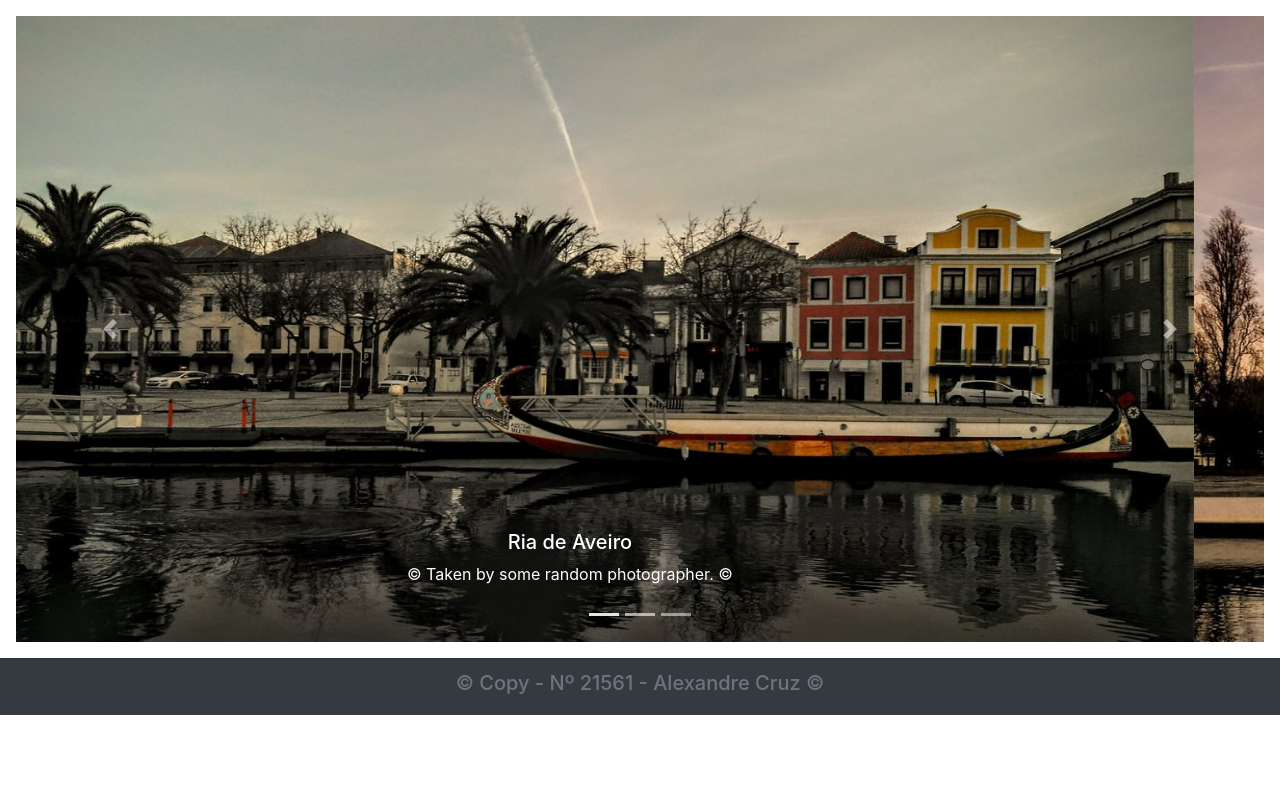
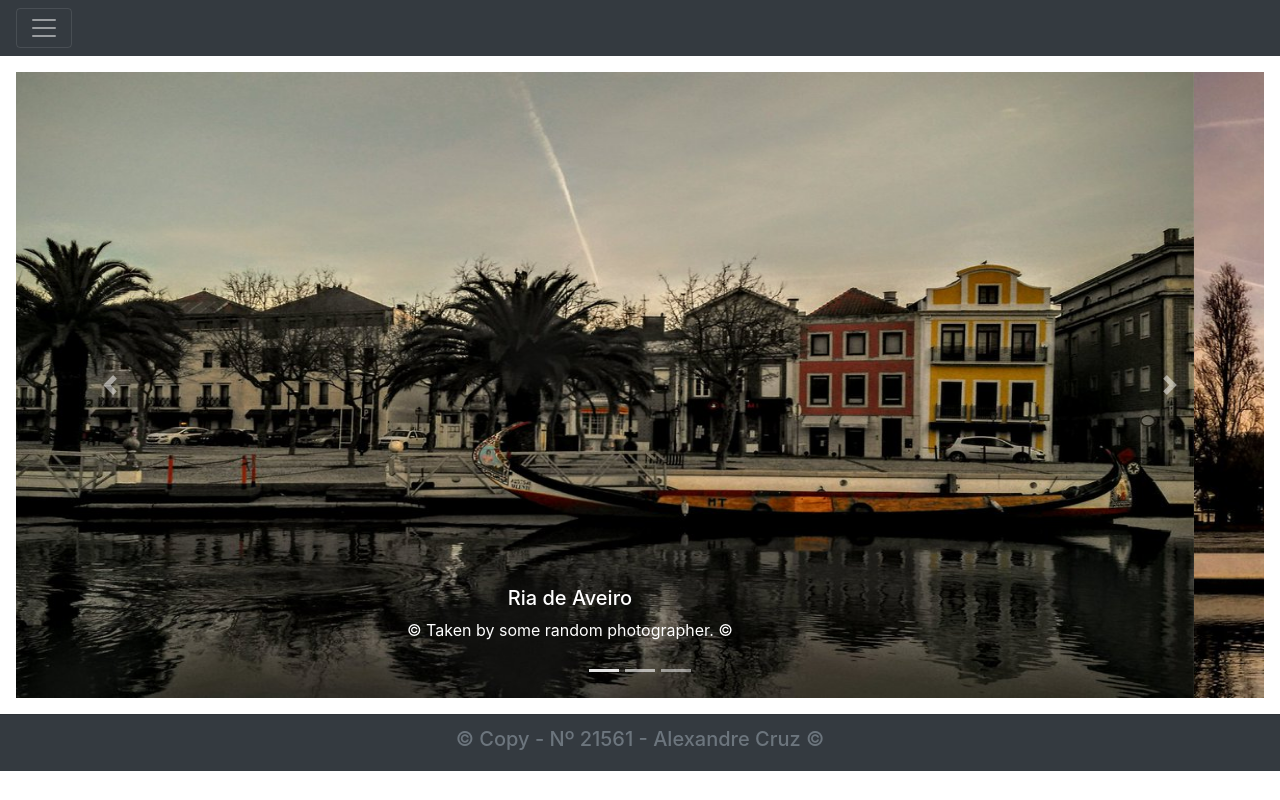
Before and after one commit to AlexandreFernCruz/DM, a plain HTML site: page index.html in a window 1280 px wide. Drawn offline with Linux system fonts and the light colour scheme.

Commit message:
Update index.html

```diff
--- a/index.html
+++ b/index.html
@@ -20,10 +20,14 @@
       <!--<span class="text-muted">Menu dinâmico</span>-->
       <a href="#" title="" class="btn btn-info"> Inicio </a>
       <a href="pg/preço.html" title="Preço das Férias" class="btn btn-info"> Preços </a>
-    </div>
+   </div>
   </div>
+  <nav class="navbar navbar-dark bg-dark">
+    <button class="navbar-toggler" type="button" data-toggle="collapse" data-target="#batatas" aria-controls="batatas" aria-expanded="false" aria-label="Toggle navigation">
+      <span class="navbar-toggler-icon"></span>
+    </button>
+  </nav>
 </div>
-
 <!-- Carrousel de fotos-->
 <div align="center">
 	<div class="w-55 p-3"> <!-- w -25% 50% 75% 100% -->
```
